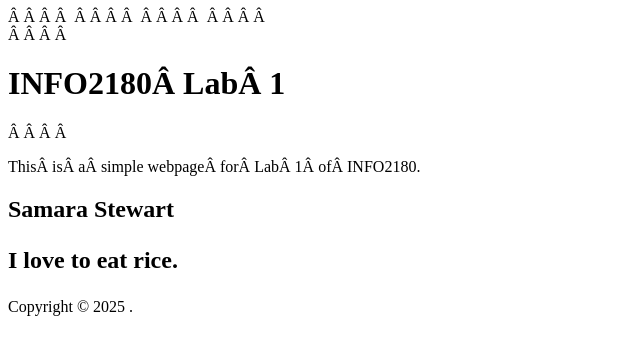
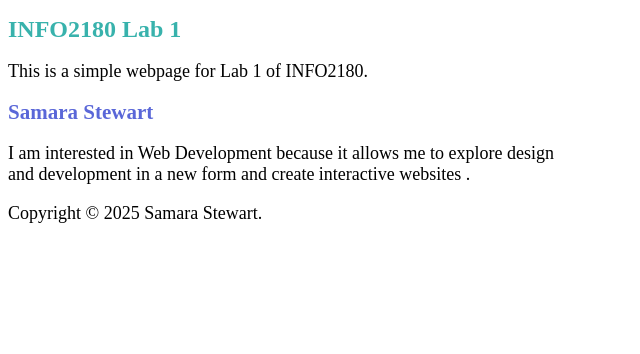
Before and after one commit to samastew/info2180-lab1, a plain HTML site: page index.html in a window 1280 px wide. Shown: the whole page, without its empty margins (0-640 px from the left). Drawn offline with Linux system fonts and the light colour scheme.

Commit message:
Added styled webpage with CSS and  HTML

```diff
--- a/index.html
+++ b/index.html
@@ -1,22 +1,23 @@
-<!DOCTYPE html>
-<html lang="en">
+<!DOCTYPE html>
+<html lang="en">
 <head>
-    <meta charset="UTF-8">
-    <meta name="viewport" content="width=device-width, initial-scale=1.0">
-    <meta http-equiv="X-UA-Compatible" content="ie=edge">
-    <title>INFO2180 Lab 1</title>
+    <meta charset="UTF-8">
+    <meta name="viewport" content="width=device-width, initial-scale=1.0">
+    <meta http-equiv="X-UA-Compatible" content="ie=edge">
+    <title>INFO2180 Lab 1</title>
+    <link rel="stylesheet" href="style.css">
 </head>
 <body>
     <header>
-        <h1>INFO2180 Lab 1</h1>
-        <p>This is a simple webpage for Lab 1 of INFO2180.</p>
+        <h1>INFO2180 Lab 1</h1>
+        <p>This is a simple webpage for Lab 1 of INFO2180.</p>
     </header>
     <main>
-        <h2>Samara Stewart<h2>
-        <p>I love to eat rice.</p>
+        <h2>Samara Stewart</h2>
+        <p>I am interested in Web Development because it allows me to explore design <br> and development in a new form and create interactive websites .</p>
     </main>
     <footer>
-        <p>Copyright &copy; 2025 <Samara Stewart>.</p>
+        <p>Copyright &copy; 2025 Samara Stewart.</p>
     </footer>
 </body>
 </html>
--- /dev/null
+++ b/style.css
@@ -0,0 +1,13 @@
+h1 {
+    font-size: 24px;
+    color: #38B2AC;
+}
+
+h2 {
+    font-size: 21px;
+    color: #5A67D8;
+}
+
+p {
+    font-size: 18px;
+}
```
